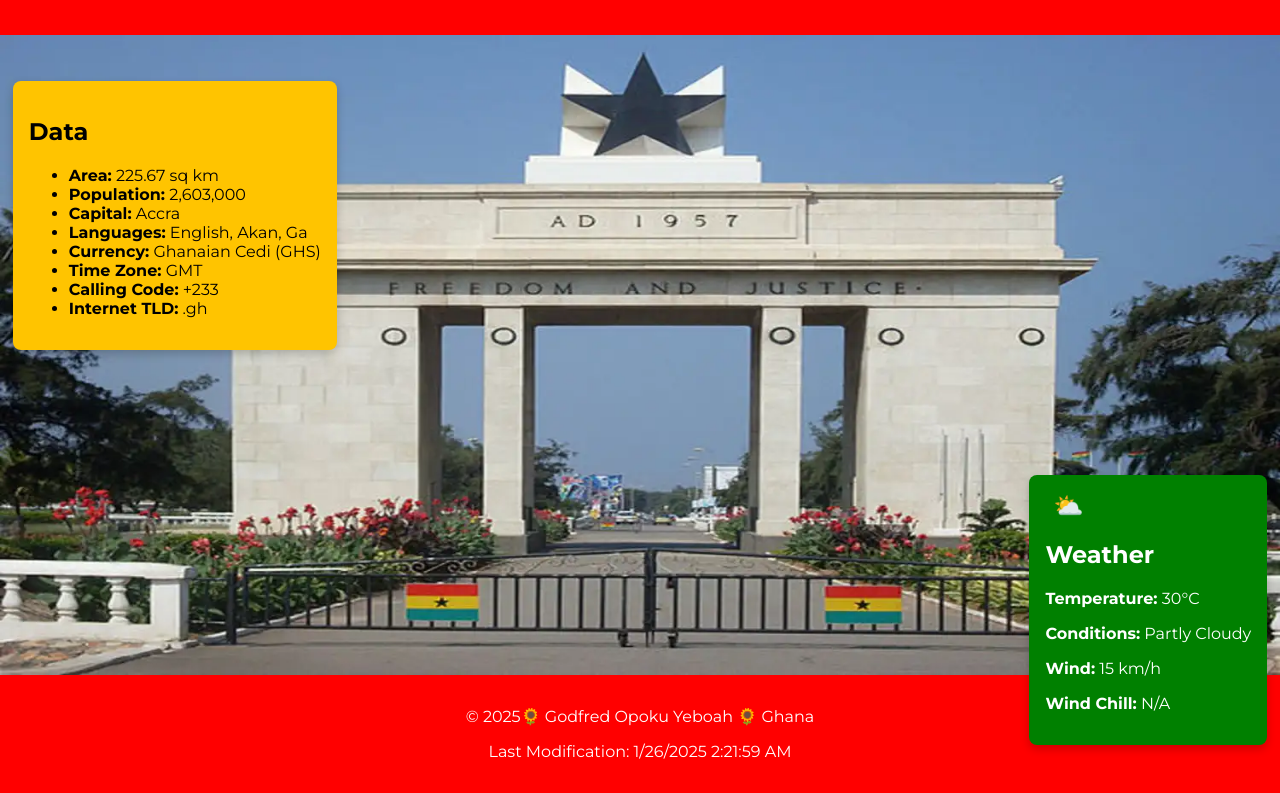
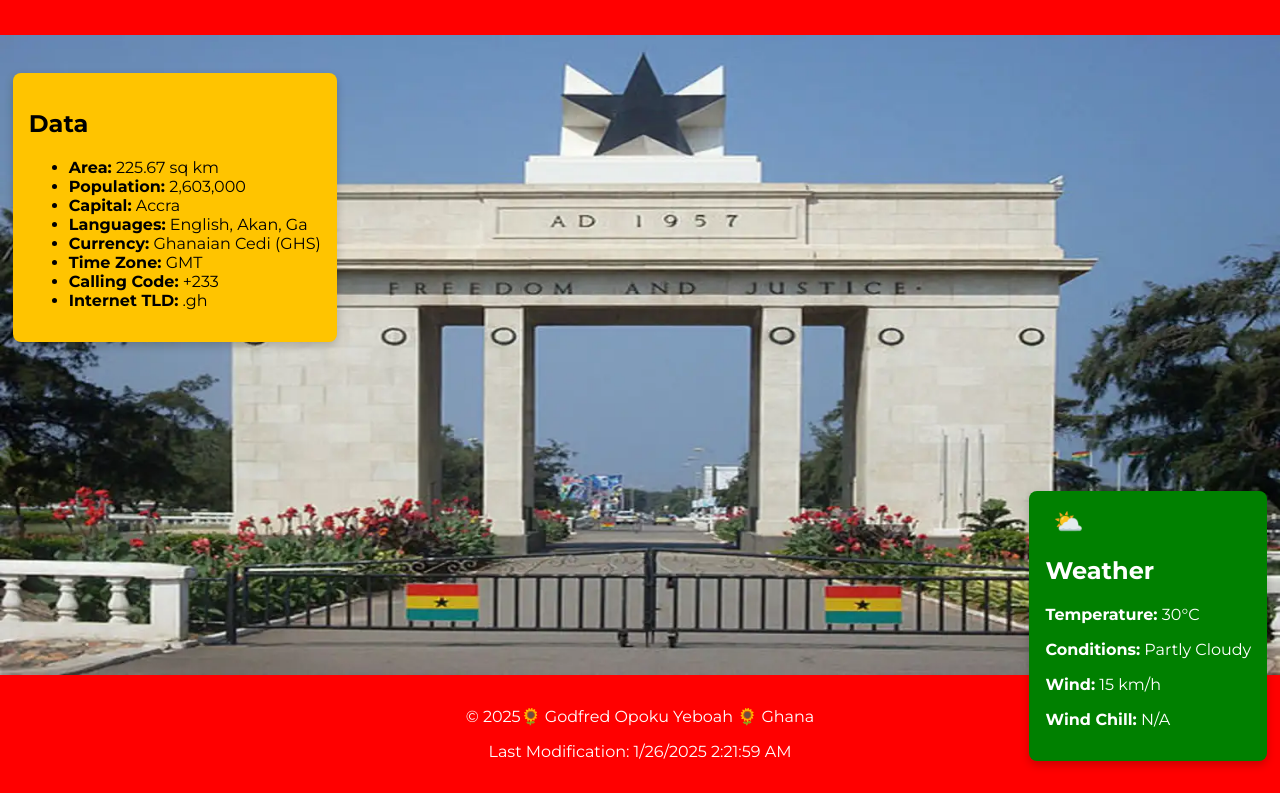
Before and after one commit to godfredyeboah/wdd131, a plain HTML site: page place.html in a window 1280 px wide. Shown: the part 79-872 px from the top of the page. Drawn offline with Linux system fonts and the light colour scheme; a web font is replaced by a local one.

Commit message:
place edit

```diff
--- a/place.html
+++ b/place.html
@@ -17,13 +17,13 @@
     <h1>Accra | Ghana</h1>
  </header>
  <main>
-    <section class="hero">
+    <div class="hero">
         <picture>
           <source srcset="images/Accra-Ghana-large.webp" media="(min-width: 1000px)">
           <source srcset="images/Accra-Ghana-medium.webp" media="(min-width: 500px)">
           <img src="images/Accra-Ghana-small.webp" alt="Indipendence Square, Accra-Ghana" width="400" height="200">
         </picture>
-      </section>
+    </div>
 
       <!-- Data Section -->
     <section class="data">
--- a/styles/place.css
+++ b/styles/place.css
@@ -55,7 +55,7 @@
     padding: 1rem;
     border-radius: 8px;
     grid-area: data;
-    top: 20%;
+    top: 19%;
     left: 1%;
   }
 
@@ -65,7 +65,7 @@
     padding: 1rem;
     border-radius: 8px;
     grid-area: weather;
-    bottom: -3%;
+    bottom: -5%;
     right: 1%;
   }
 
```
